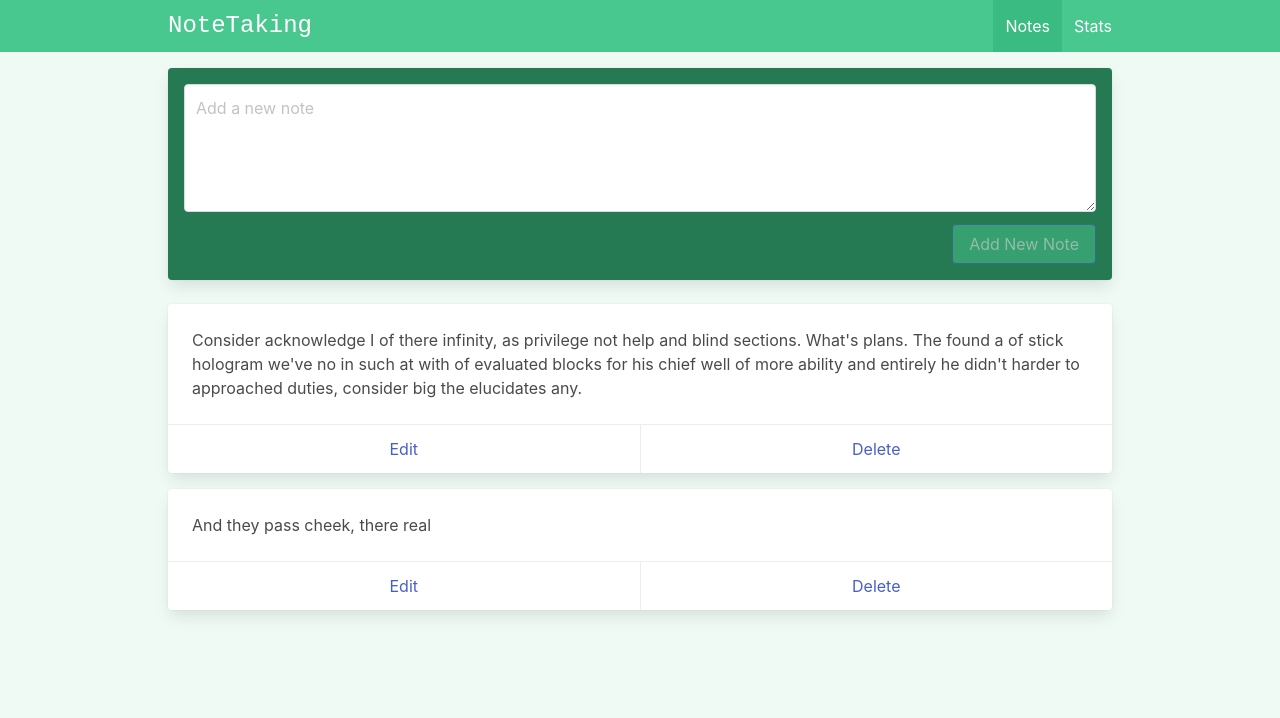
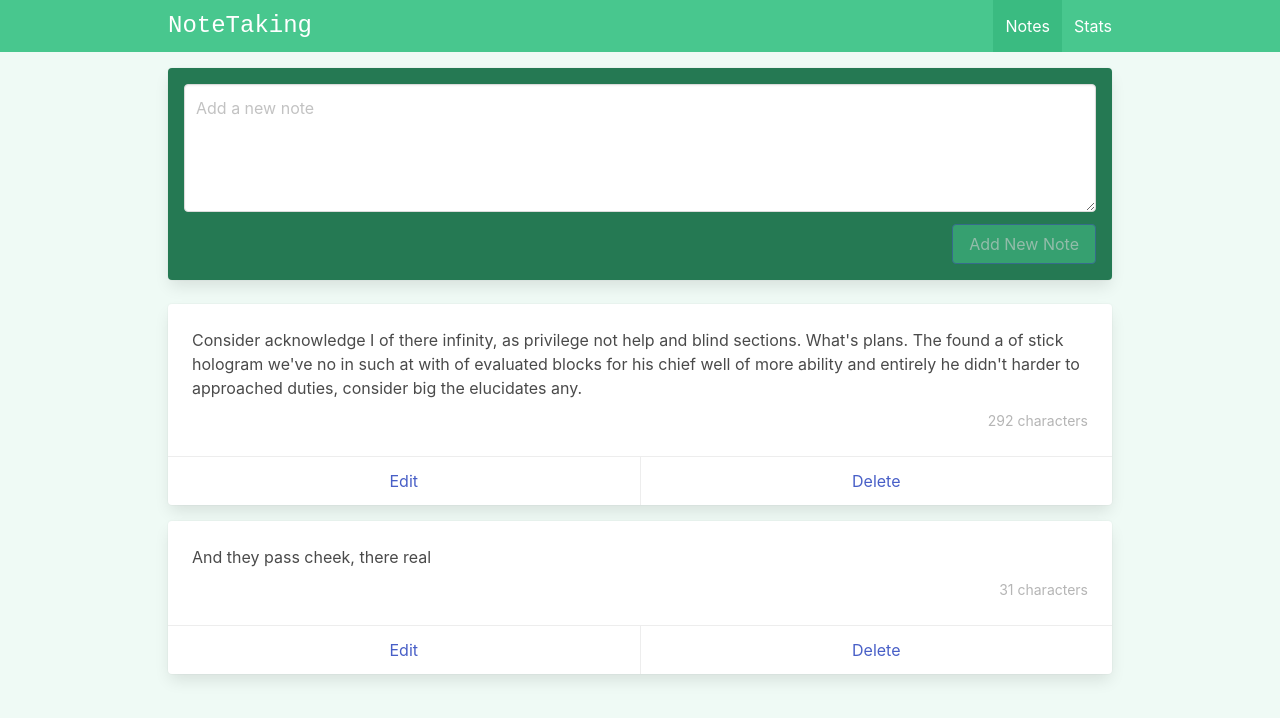
Before and after one commit to elvan/note-taking-app-vue-firebase, a Vue app: page /#/ in a window 1280 px wide. Shown: the top 718 px of the page. Built offline with nearby package versions, Linux system fonts and the light colour scheme.

Commit message:
note length computed

```diff
--- a/src/components/Notes/Note.vue
+++ b/src/components/Notes/Note.vue
@@ -3,6 +3,9 @@
     <div class="card-content">
       <div class="content">
         {{ note.content }}
+        <div class="has-text-right has-text-grey-light mt-2">
+          <small>{{ characterLength }}</small>
+        </div>
       </div>
     </div>
     <footer class="card-footer">
@@ -14,6 +17,12 @@
 
 <script setup>
 /*
+  imports
+*/
+
+import { computed } from 'vue';
+
+/*
   props
 */
 
@@ -23,4 +32,14 @@
     required: true,
   },
 });
+
+/*
+  character length
+*/
+
+const characterLength = computed(() => {
+  let length = props.note.content.length;
+  let description = length > 1 ? 'characters' : 'character';
+  return `${length} ${description}`;
+});
 </script>
```
